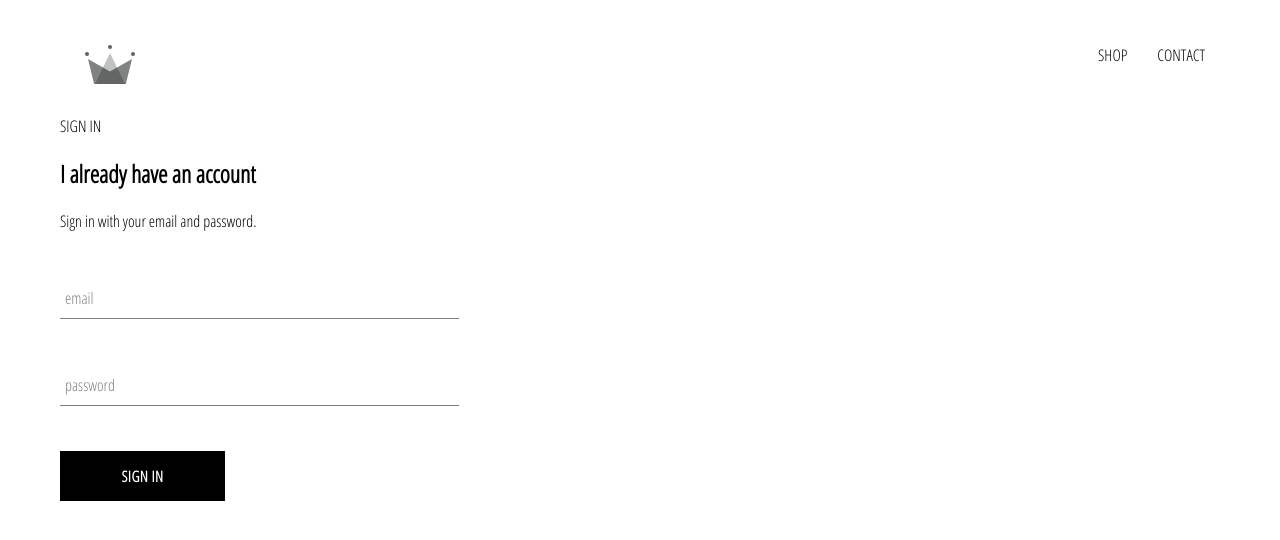
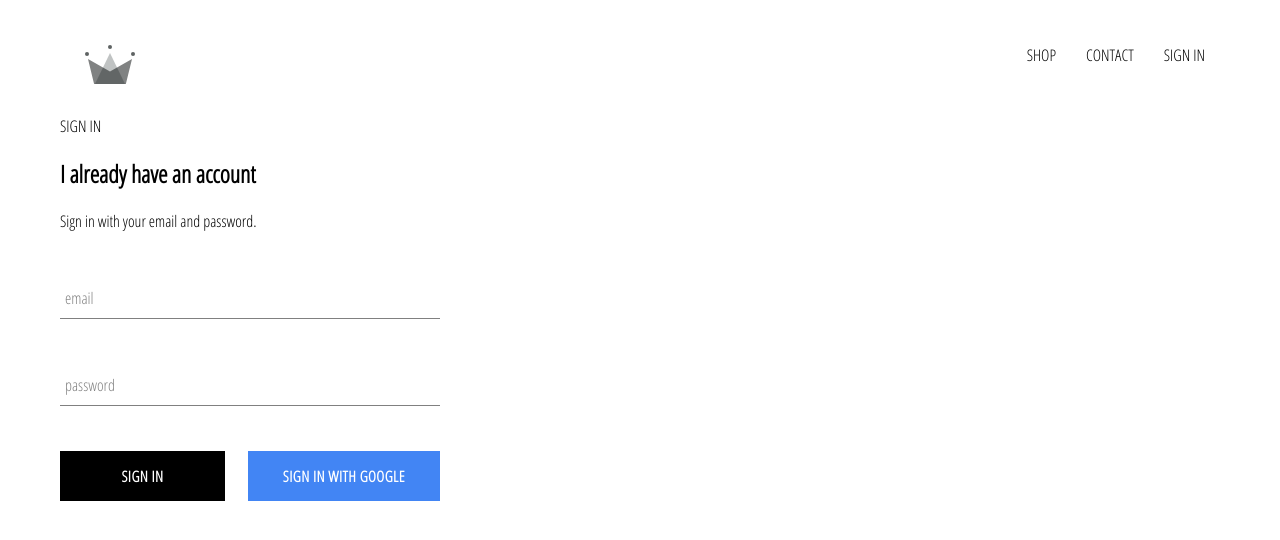
Before and after one commit to kmart-94/vendor, a React (Create React App) app: page /signin in a window 1280 px wide. Shown: the top 540 px of the page. Built offline with nearby package versions, Linux system fonts and the light colour scheme; no server answers.

Commit message:
integrated firebase into application, created sign in page with sign in with google

```diff
--- a/package.json
+++ b/package.json
@@ -6,6 +6,7 @@
     "@testing-library/jest-dom": "^4.2.4",
     "@testing-library/react": "^9.5.0",
     "@testing-library/user-event": "^7.2.1",
+    "firebase": "^7.23.0",
     "node-sass": "^4.14.1",
     "react": "^16.13.1",
     "react-dom": "^16.13.1",
--- a/src/App.css
+++ b/src/App.css
@@ -7,3 +7,7 @@
     text-decoration: none;
     color: black;
 }
+
+* {
+    box-sizing: border-box;
+}
--- a/src/App.js
+++ b/src/App.js
@@ -6,10 +6,35 @@
 import Header from './components/header/Header.component.js';
 import LogInPage from './pages/log-in/LogInPage.component.js';
 
-function App() {
+import {auth} from './firebase/firebase.utils';
+
+class App extends React.Component {
+  constructor() {
+    super();
+
+    this.state = {
+      currentUser: null
+    }
+
+    this.unsubscribeFromAuth = null;
+  }
+
+
+  componentDidMount() {
+    this.unsubscribeFromAuth = auth.onAuthStateChanged(user => {
+      this.setState({currentUser: user}, () => console.log(this.state));
+
+    });
+  }
+
+  componentWillUnmount() {
+    this.unsubscribeFromAuth();
+  }
+
+  render() {
     return (
       <div>
-      <Header />
+        <Header currentUser={this.state.currentUser}/>
       {/*switch wraps Route tags to display the first page whose path
       matches path specified unless exact specifies otherwise. */}
         <Switch>
@@ -24,5 +49,6 @@
       </div>
     );
   }
+}
 
 export default App;
--- a/src/components/custom-button/CustomButton.component.js
+++ b/src/components/custom-button/CustomButton.component.js
@@ -2,9 +2,9 @@
 
 import "./custom-button.styles.scss";
 
-function CustomButton({children, ...otherProps}) {
+function CustomButton({children, isGoogleSignIn, ...otherProps}) {
     return (
-        <button className="custom-button" {...otherProps}>
+        <button className={`${isGoogleSignIn ? 'google-sign-in' : ''} custom-button`} {...otherProps}>
             {children}
         </button>
     );
--- a/src/components/custom-button/custom-button.styles.scss
+++ b/src/components/custom-button/custom-button.styles.scss
@@ -19,4 +19,14 @@
     color: black;
     border: 1px solid black;
   }
+
+  &.google-sign-in {
+    background-color: #4285f4;
+    color: white;
+  }
+
+  &:hover {
+    background-color: #357ae8;
+    border: none;
+  }
 }
--- a/src/components/header/Header.component.js
+++ b/src/components/header/Header.component.js
@@ -1,10 +1,13 @@
 import React from 'react';
 import {Link} from 'react-router-dom';
-import './header.styles.scss';
+
+import {auth} from '../../firebase/firebase.utils';
 
 import {ReactComponent as Logo} from '../../assets/crown.svg';
 
-const Header = () => {
+import './header.styles.scss';
+
+const Header = ({currentUser}) => {
     return (
         <div className='header'>
             <Link className='logo-container' to="/">
@@ -13,6 +16,11 @@
             <div className='options'>
                 <Link className='option' to='/shop'>SHOP</Link>
                 <Link className='option' to='/contact'>CONTACT</Link>
+                {currentUser ?
+                    <div className='option' onClick={() => auth.signOut()}>SIGN OUT</div>
+                    :
+                    <Link className='option' to='/signin'>SIGN IN</Link>
+                }
             </div>
         </div>
     );
--- a/src/components/header/header.styles.scss
+++ b/src/components/header/header.styles.scss
@@ -20,6 +20,7 @@
 
     .option {
       padding: 10px 15px;
+      cursor: pointer;
     }
   }
 }
--- a/src/components/sign-in/SignIn.component.js
+++ b/src/components/sign-in/SignIn.component.js
@@ -1,6 +1,8 @@
 import React from 'react';
 import FormInput from '../form-input/form-input.component.js';
 import CustomButton from '../custom-button/CustomButton.component.js';
+
+import {signInWithGoogle} from '../../firebase/firebase.utils.js';
 
 import './sign-in.styles.scss';
 
@@ -43,7 +45,10 @@
                       label= 'password'
                       required
                     />
-                    <CustomButton type="submit">Sign In</CustomButton>
+                    <div className='buttons'>
+                        <CustomButton type="submit">Sign In</CustomButton>
+                        <CustomButton isGoogleSignIn onClick={signInWithGoogle} >Sign In With Google</CustomButton>
+                    </div>
                 </form>
             </div>
         );
--- a/src/components/sign-in/sign-in.styles.scss
+++ b/src/components/sign-in/sign-in.styles.scss
@@ -1,9 +1,14 @@
 .sign-in {
-    width: 30vw;
+    width: 380px;
     display: flex;
     flex-direction: column;
 
     .title {
         margin: 10px 0;
     }
+
+    .buttons {
+        display: flex;
+        justify-content: space-between;
+    }
 }
--- /dev/null
+++ b/src/firebase/firebase.utils.js
@@ -0,0 +1,31 @@
+
+
+import firebase from 'firebase/app';
+import 'firebase/firestore';
+import 'firebase/auth';
+
+
+var firebaseConfig = {
+    apiKey: "AIzaSyCIa2NxW237k1ro6pgiJBjyxzlZqAk4SlM",
+    authDomain: "vendor-99091.firebaseapp.com",
+    databaseURL: "https://vendor-99091.firebaseio.com",
+    projectId: "vendor-99091",
+    storageBucket: "vendor-99091.appspot.com",
+    messagingSenderId: "916798232562",
+    appId: "1:916798232562:web:dca0b2709d712afc2afd6b",
+    measurementId: "G-F53C2N6FS6"
+  };
+  // Initialize Firebase
+  firebase.initializeApp(firebaseConfig);
+  //firebase.analytics();
+
+  export const auth = firebase.auth();
+  export const firestore = firebase.firestore();
+
+  const provider = new firebase.auth.GoogleAuthProvider();
+  provider.setCustomParameters({prompt: 'select_account'});
+  export const signInWithGoogle = () => {
+      auth.signInWithPopup(provider);
+  }
+
+  export default firebase;
```
Also changed, not shown: 1 other file (tests, documents, lock files or other folders). Lines whose indentation alone changed are shown as unchanged.
